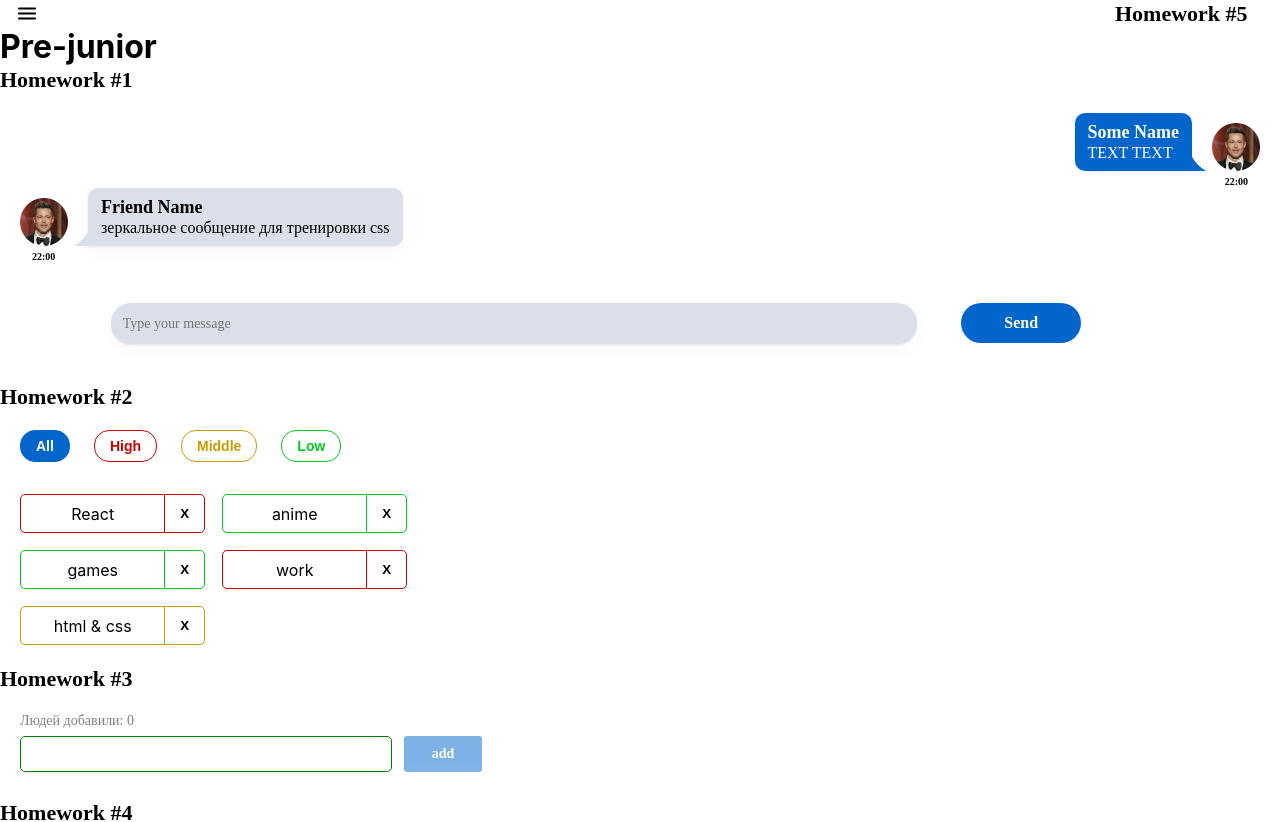
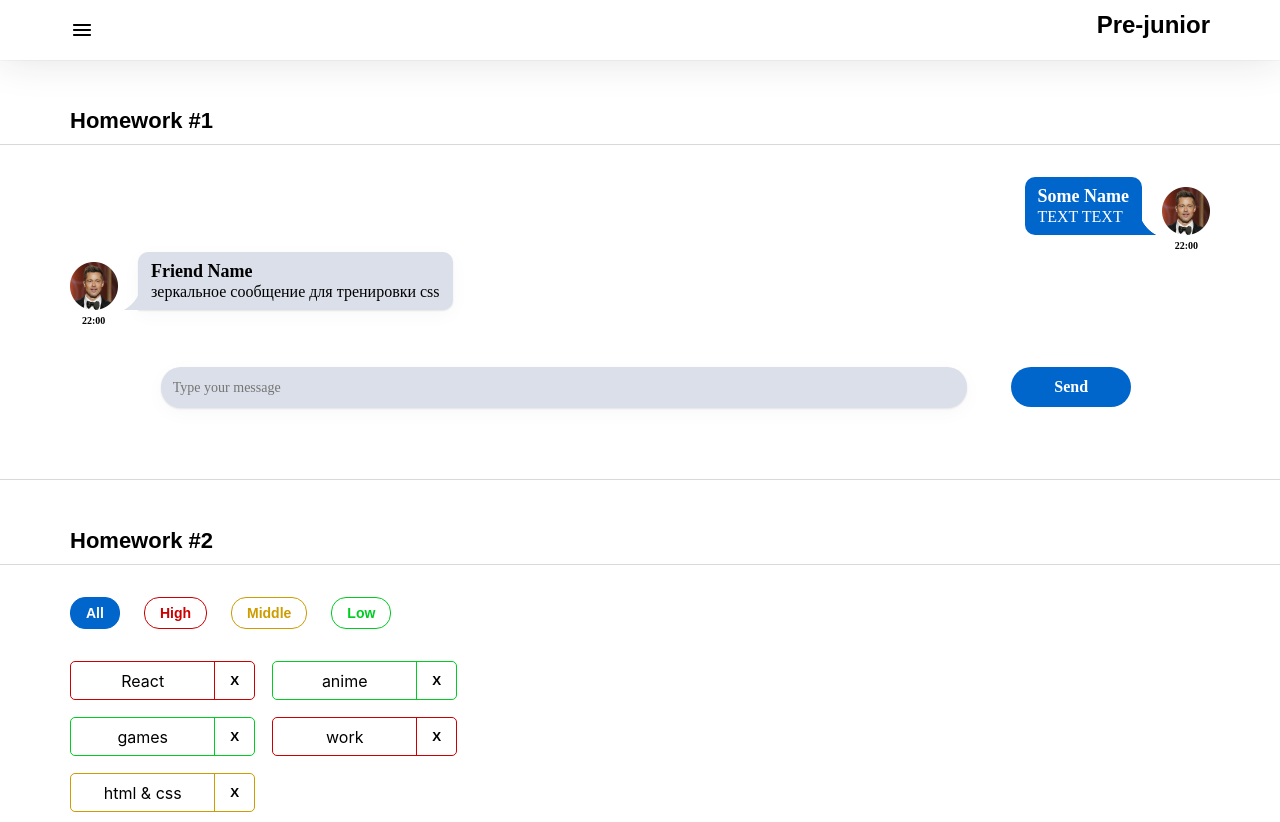
Before and after one commit to Srh-Yakovenko-ua/HW_autocheck, a React (Create React App) app: page /#/pre-junior in a window 1280 px wide. Shown: the top 822 px of the page. Built offline with nearby package versions, Linux system fonts and the light colour scheme.

Commit message:
fixed style

```diff
--- a/src/s1-main/App.module.css
+++ b/src/s1-main/App.module.css
@@ -3,17 +3,23 @@
 }
 
 .hw {
-    margin: 20px;
+    min-height: 336px;
+
+    padding: 32px 70px;
+
+    border: 1px solid #d9d9d9;
+    border-left: none;
+    border-right: none;
 }
 
 .hwTitle {
-    width: 165px;
-    height: 27px;
-    font-family: 'Montserrat', serif;
-    font-style: normal;
+    padding-left: 70px;
+
+    margin-bottom: 10px;
+    margin-top: 47px;
+
+    font-family: 'Montserrat', sans-serif;
     font-weight: 600;
     font-size: 22px;
     line-height: 27px;
-    /* identical to box height */
-    color: #000000;
 }
--- a/src/s2-homeworks/hw04/HW4.tsx
+++ b/src/s2-homeworks/hw04/HW4.tsx
@@ -15,7 +15,7 @@ const HW4 = () => {
             <div className={s2.hwTitle}>Homework #4</div>
             {/*демонстрация возможностей компонент:*/}
             <div className={s2.hw}>
-                <Stand />
+                <Stand/>
             </div>
         </div>
     )
--- a/src/s2-homeworks/hw05/header/Header.module.css
+++ b/src/s2-homeworks/hw05/header/Header.module.css
@@ -1,12 +1,31 @@
 .burgerMenuIcon {
+    height: 24px;
+    width: 24px;
 
+    cursor: pointer;
 }
 
 .header {
+    height: var(--header_height);
+    position: sticky;
     display: flex;
     justify-content: space-between;
-    padding-left: 15px;
+    align-items: center;
+    width: 100%;
+    top: 0;
+    padding: 0 70px;
+
+    background: #fff;
+    box-shadow: 0 0 40px rgba(29, 33, 38, 0.13), 0 0 2px rgba(29, 33, 38, 0.1);
 }
 
 .header h1 {
+    position: fixed;
+    right: 70px;
+    top: 10px;
+    color: #000000;
+    font-family: 'Montserrat', sans-serif;
+    font-weight: 600;
+    font-size: 24px;
+    line-height: 29px;
 }
--- a/src/s2-homeworks/hw05/header/Header.tsx
+++ b/src/s2-homeworks/hw05/header/Header.tsx
@@ -3,7 +3,7 @@ import burgerIcon from './burger.svg'
 import s from './Header.module.css'
 import {useLocation} from 'react-router-dom'
 import {PATH} from '../Pages'
-import s2 from '../../../s1-main/App.module.css';
+
 
 type PropsType = {
     handleOpen: () => void
@@ -32,9 +32,9 @@ export const Header: FC<PropsType> = ({handleOpen}) => {
                     onClick={handleOpen}
                     alt={'open menu'}
                 />
-                <div className={s2.hwTitle}>Homework #5</div>
+                <h1 >{pageName}</h1>
             </div>
-            <h1>{pageName}</h1>
+
         </>
     )
 }
```
